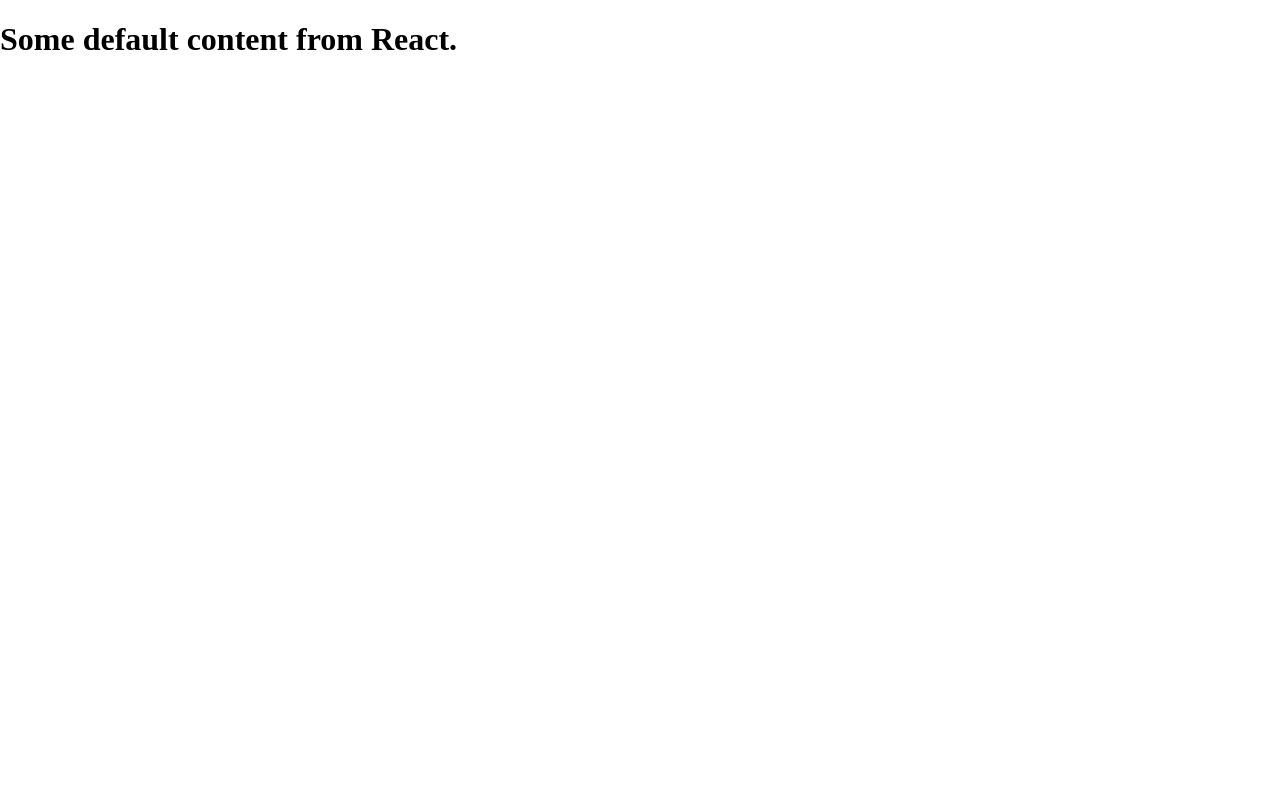
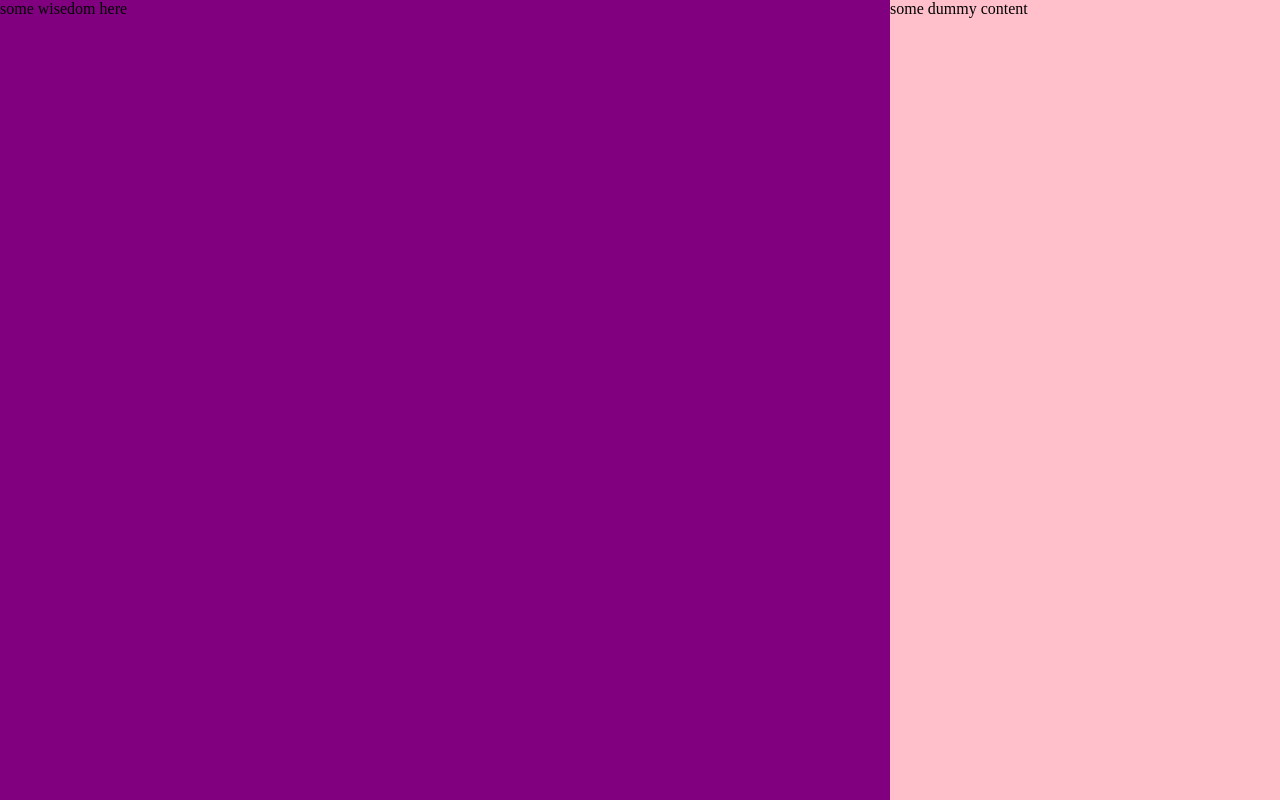
Before and after one commit to klkzl/mrmos, a React app: page / in a window 1280 px wide. Built offline with nearby package versions, Linux system fonts and the light colour scheme.

Commit message:
basic layout

```diff
--- a/public/index.html
+++ b/public/index.html
@@ -5,7 +5,7 @@
     <meta charset="utf-8" />
     <meta name="viewport" content="width=device-width, initial-scale=1.0" />
     <meta http-equiv="X-UA-Compatible" content="ie=edge" />
-    <title>Default Title</title>
+    <title>Coverage Simulator</title>
   </head>
 
   <body>
--- a/public/src/App.js
+++ b/public/src/App.js
@@ -2,12 +2,7 @@ import React from 'react';
 import ReactDOM from 'react-dom';
 
 import 'normalize.css';
-import './styles/styles.css';
 
-const App = () => (
-  <div>
-    <h1>Some default content from React.</h1>
-  </div>
-);
+import FeApp from './components/FeApp';
 
-ReactDOM.render(<App />, document.getElementById('app'));
+ReactDOM.render(<FeApp />, document.getElementById('app'));
--- /dev/null
+++ b/public/src/components/FeApp.js
@@ -0,0 +1,35 @@
+import React from 'react';
+
+import theme from '../styles/base/Theme';
+import { ThemeProvider } from 'styled-components';
+import styled from 'styled-components';
+
+const Containter = styled.div`
+	display: flex;
+`;
+
+const Ilustration = styled.div`
+	background-color: purple;
+	flex-grow: 1;
+	height: 100vh;
+`;
+const Navigation = styled.div`
+	background-color: pink;
+	height: 100vh;
+	width: ${props => props.theme.module * 13}px;
+`;
+
+const FeApp = () => (
+	<ThemeProvider theme={theme}>
+		<Containter>
+			<Ilustration>
+				some wisedom here
+			</Ilustration>
+			<Navigation>
+				some dummy content
+			</Navigation>
+		</Containter>
+	</ThemeProvider>
+);
+
+export default FeApp;
--- /dev/null
+++ b/public/src/styles/base/Theme.js
@@ -0,0 +1,7 @@
+const theme = {
+    lightGrey: '#cbcbcb',
+
+    module: 30
+};
+
+export default theme;
```
Also changed, not shown: public/src/components/DefaultComponents.js (deleted), public/src/styles/styles.css (deleted).
